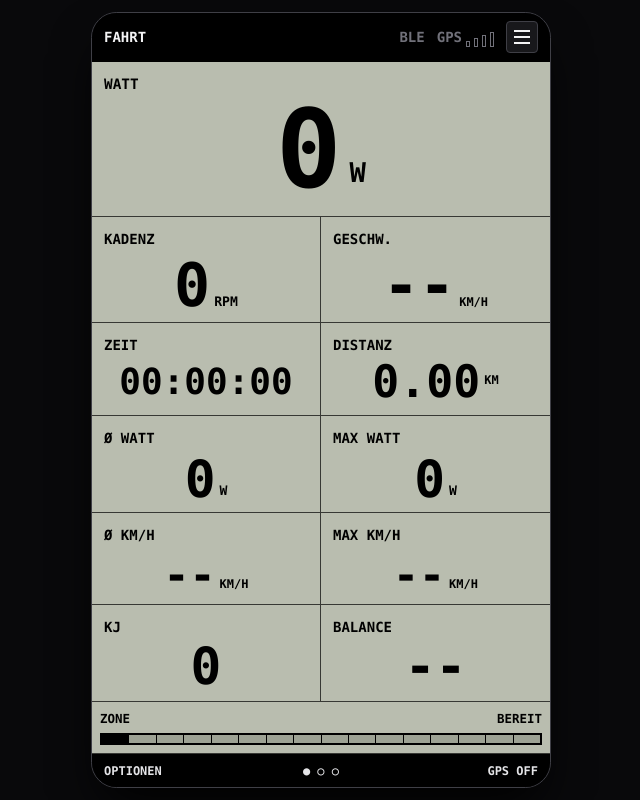
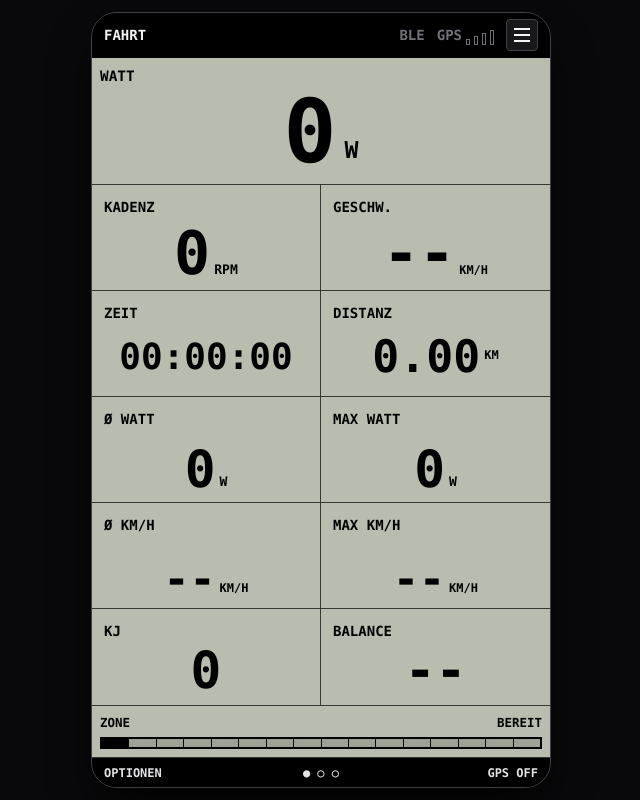
Before and after one commit to staubi82/xpedo, a React (Vite) app: page / in a window 1280 px wide. Shown: the whole page, without its empty margins (319-959 px from the left). Built offline with nearby package versions, Linux system fonts and the light colour scheme.

Commit message:
Prevent LCD dashboard scrolling

```diff
--- a/src/App.jsx
+++ b/src/App.jsx
@@ -595,9 +595,9 @@ export default function App() {
   }, []);
 
   return (
-    <main className="h-[100dvh] overflow-hidden bg-zinc-950 p-1 text-zinc-100 antialiased sm:p-3">
+    <main className="h-[100svh] overflow-hidden bg-zinc-950 p-1 text-zinc-100 antialiased sm:p-3">
       <div className="mx-auto flex h-full w-full max-w-[460px] flex-col overflow-hidden rounded-[1rem] border border-zinc-700 bg-zinc-900 shadow-2xl shadow-black sm:rounded-[1.6rem]">
-        <div className="relative border-b border-black bg-black px-3 py-2 font-mono text-xs font-bold text-zinc-100 sm:text-sm">
+        <div className="relative border-b border-black bg-black px-3 py-1.5 font-mono text-xs font-bold text-zinc-100 sm:text-sm">
           <div className="flex items-center justify-between">
             <span>FAHRT</span>
             <div className="flex items-center gap-3">
@@ -688,12 +688,12 @@ export default function App() {
         </div>
 
         <section className={`relative min-h-0 flex-1 overflow-hidden bg-[#b9bdaf] text-black transition ${reconnectVisible || stale ? 'opacity-50' : ''}`}>
-          <div className="grid h-full grid-cols-2 grid-rows-[1.42fr_1fr_1fr_1fr_1fr_0.3fr] border-b border-black/70">
-            <div className="col-span-2 border-b border-black/70 p-2 sm:p-3">
+          <div className="grid h-full grid-cols-2 grid-rows-[1.05fr_1fr_1fr_1fr_1fr_0.28fr] border-b border-black/70">
+            <div className="col-span-2 border-b border-black/70 p-1.5 sm:p-2">
               <div className="font-mono text-[clamp(0.68rem,2.8vw,0.9rem)] font-black">WATT</div>
               <div className="flex items-end justify-center gap-2 font-mono tracking-normal">
-                <span className="text-[clamp(4rem,20vw,6.8rem)] font-black leading-none">{Math.max(0, metrics.watts)}</span>
-                <span className="pb-[0.38em] text-[clamp(1rem,4.2vw,1.7rem)] font-black">W</span>
+                <span className="text-[clamp(3.2rem,16vw,5.5rem)] font-black leading-none">{Math.max(0, metrics.watts)}</span>
+                <span className="pb-[0.32em] text-[clamp(0.9rem,3.8vw,1.45rem)] font-black">W</span>
               </div>
             </div>
 
@@ -812,7 +812,7 @@ export default function App() {
           )}
         </section>
 
-        <div className="grid grid-cols-3 border-t border-black bg-black px-3 py-2 font-mono text-[0.68rem] font-black text-zinc-200 sm:text-xs">
+        <div className="grid grid-cols-3 border-t border-black bg-black px-3 py-1.5 font-mono text-[0.65rem] font-black text-zinc-200 sm:text-xs">
           <button type="button" onClick={() => setMenuOpen(true)} className="text-left">
             OPTIONEN
           </button>
--- a/src/index.css
+++ b/src/index.css
@@ -5,7 +5,8 @@
 html,
 body,
 #root {
-  min-height: 100%;
+  height: 100%;
+  overflow: hidden;
 }
 
 body {
```
